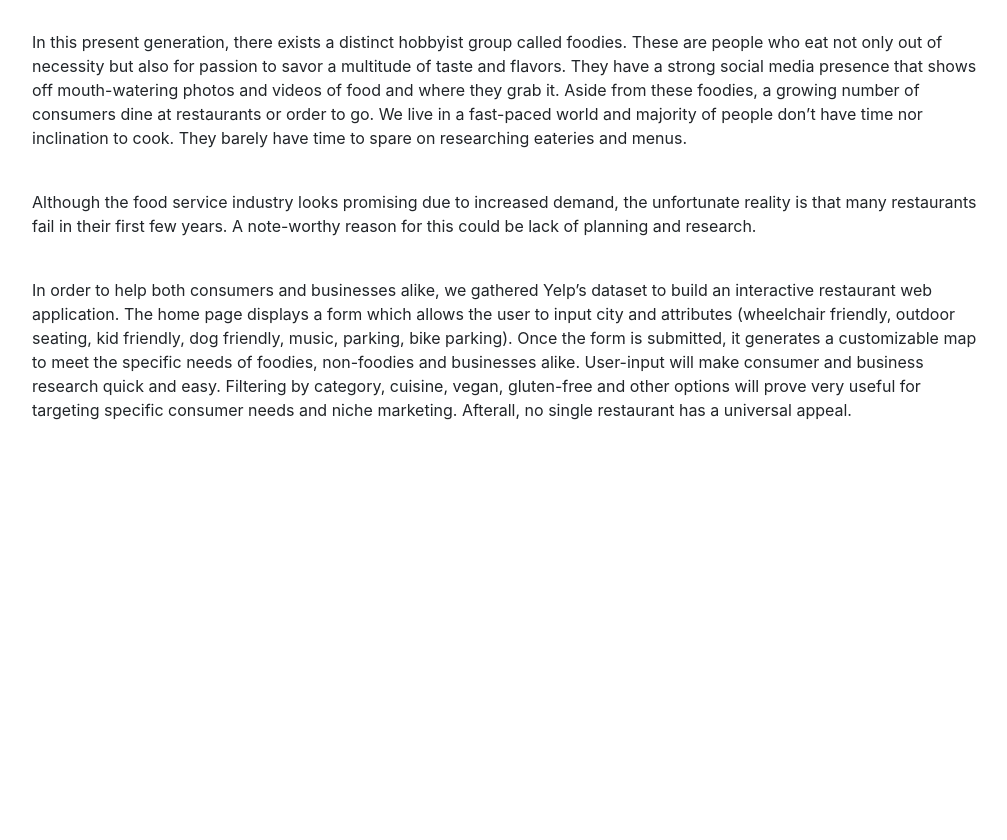
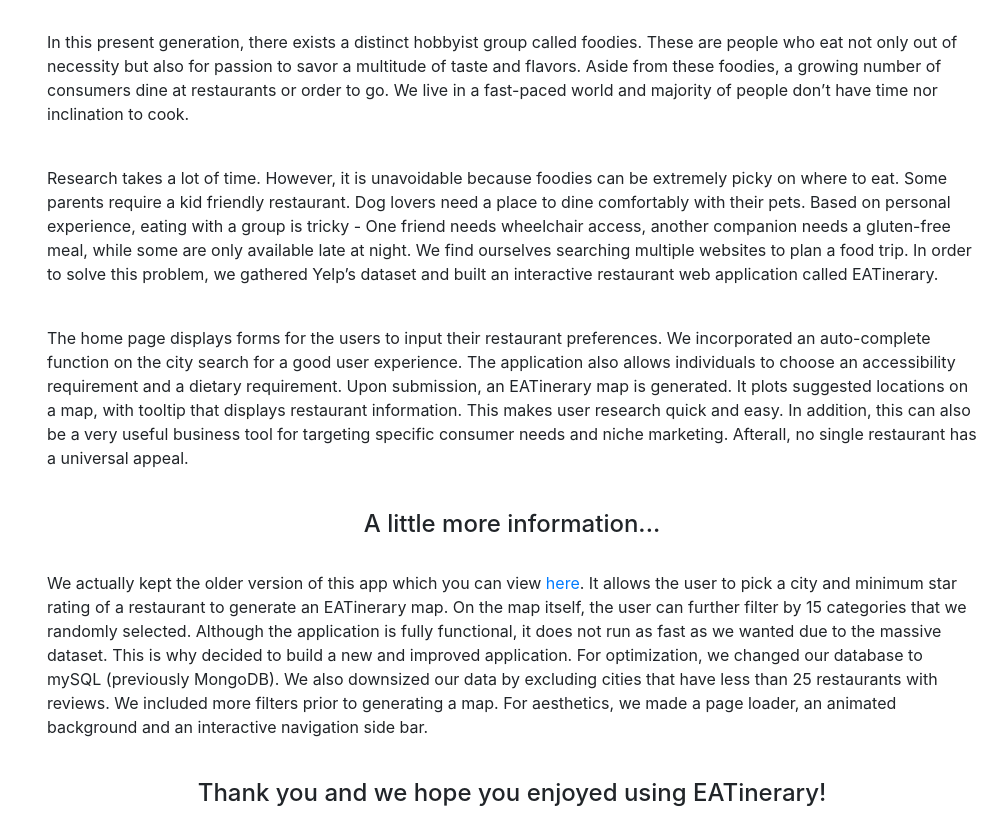
Before and after one commit to TotalEntropy/EATinerary, a Flask app: page /about in a window 1280 px wide. Shown: the part 245-1085 px from the top of the page, without its empty margins (128-1135 px from the left). Before the commit the page ends 665 px from the top, so only its background shows below. Run offline with Flask 2, Linux system fonts and the light colour scheme; parts of the project's set-up code (start-up, migrations or seed data) failed here and were passed over; some libraries are stand-ins or nearby versions.

Commit message:
More informative about page

```diff
--- a/templates/about.html
+++ b/templates/about.html
@@ -26,14 +26,16 @@
     </div>
 
 	<div class = "container">
-	<div class="row">
-	<p>In this present generation, there exists a distinct hobbyist group called foodies. These are people who eat not only out of necessity but also for passion to savor a multitude of taste and flavors. They have a strong social media presence that shows off mouth-watering photos and videos of food and where they grab it. Aside from these foodies, a growing number of consumers dine at restaurants or order to go. We live in a fast-paced world and majority of people don’t have time nor inclination to cook. They barely have time to spare on researching eateries and menus.</p><br>
+	<p>In this present generation, there exists a distinct hobbyist group called foodies. These are people who eat not only out of necessity but also for passion to savor a multitude of taste and flavors. Aside from these foodies, a growing number of consumers dine at restaurants or order to go. We live in a fast-paced world and majority of people don’t have time nor inclination to cook.</p><br>
 
-	<p>Although the food service industry looks promising due to increased demand, the unfortunate reality is that many restaurants fail in their first few years. A note-worthy reason for this could be lack of planning and research.</p><br>
+    <p>Research takes a lot of time. However, it is unavoidable because foodies can be extremely picky on where to eat. Some parents require a kid friendly restaurant. Dog lovers need a place to dine comfortably with their pets. Based on personal experience, eating with a group is tricky - One friend needs wheelchair access, another companion needs a gluten-free meal, while some are only available late at night. We find ourselves searching multiple websites to plan a food trip. In order to solve this problem, we gathered Yelp’s dataset and built an interactive restaurant web application called EATinerary.</p><br>
 
-  <p>In order to help both consumers and businesses alike, we gathered Yelp’s dataset to build an interactive restaurant web application. The home page displays a form which allows the user to input city and attributes (wheelchair friendly, outdoor seating, kid friendly, dog friendly, music, parking, bike parking). Once the form is submitted, it generates a customizable map to meet the specific needs of foodies, non-foodies and businesses alike. User-input will make consumer and business research quick and easy. Filtering by category, cuisine, vegan, gluten-free and other options will prove very useful for targeting specific consumer needs and niche marketing. Afterall, no single restaurant has a universal appeal.</p><br>
+	<p>The home page displays forms for the users to input their restaurant preferences. We incorporated an auto-complete function on the city search for a good user experience. The application also allows individuals to choose an accessibility requirement and a dietary requirement. Upon submission, an EATinerary map is generated. It plots suggested locations on a map, with tooltip that displays restaurant information. This makes user research quick and easy. In addition, this can also be a very useful business tool for targeting specific consumer needs and niche marketing. Afterall, no single restaurant has a universal appeal.</p><br>
 
-	</div>
+	<h4 align= "center">A little more information...</h4><br>
+	<p>We actually kept the older version of this app which you can view <a href="https://eatinerary.herokuapp.com/">here</a>. It allows the user to pick a city and minimum star rating of a restaurant to generate an EATinerary map. On the map itself, the user can further filter by 15 categories that we randomly selected. Although the application is fully functional, it does not run as fast as we wanted due to the massive dataset. This is why decided to build a new and improved application. For optimization, we changed our database to mySQL (previously MongoDB). We also downsized our data by excluding cities that have less than 25 restaurants with reviews. We included more filters prior to generating a map. For aesthetics, we made a page loader, an animated background and an interactive navigation side bar.</p><br>
+
+	<h4 align= "center">Thank you and we hope you enjoyed using EATinerary!</h4><br>
 	</div>
 
     <!-- Bootstrap core JavaScript
```
